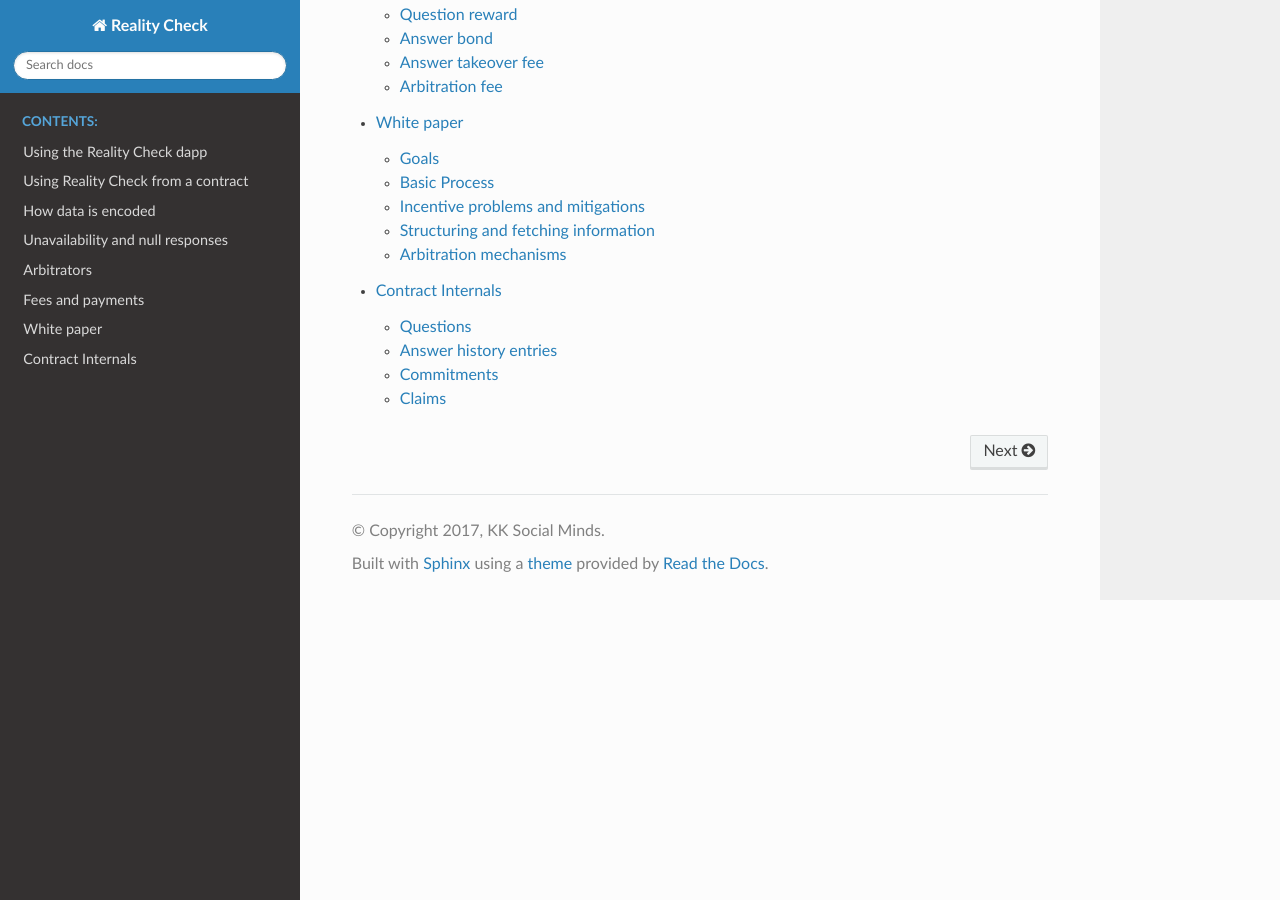
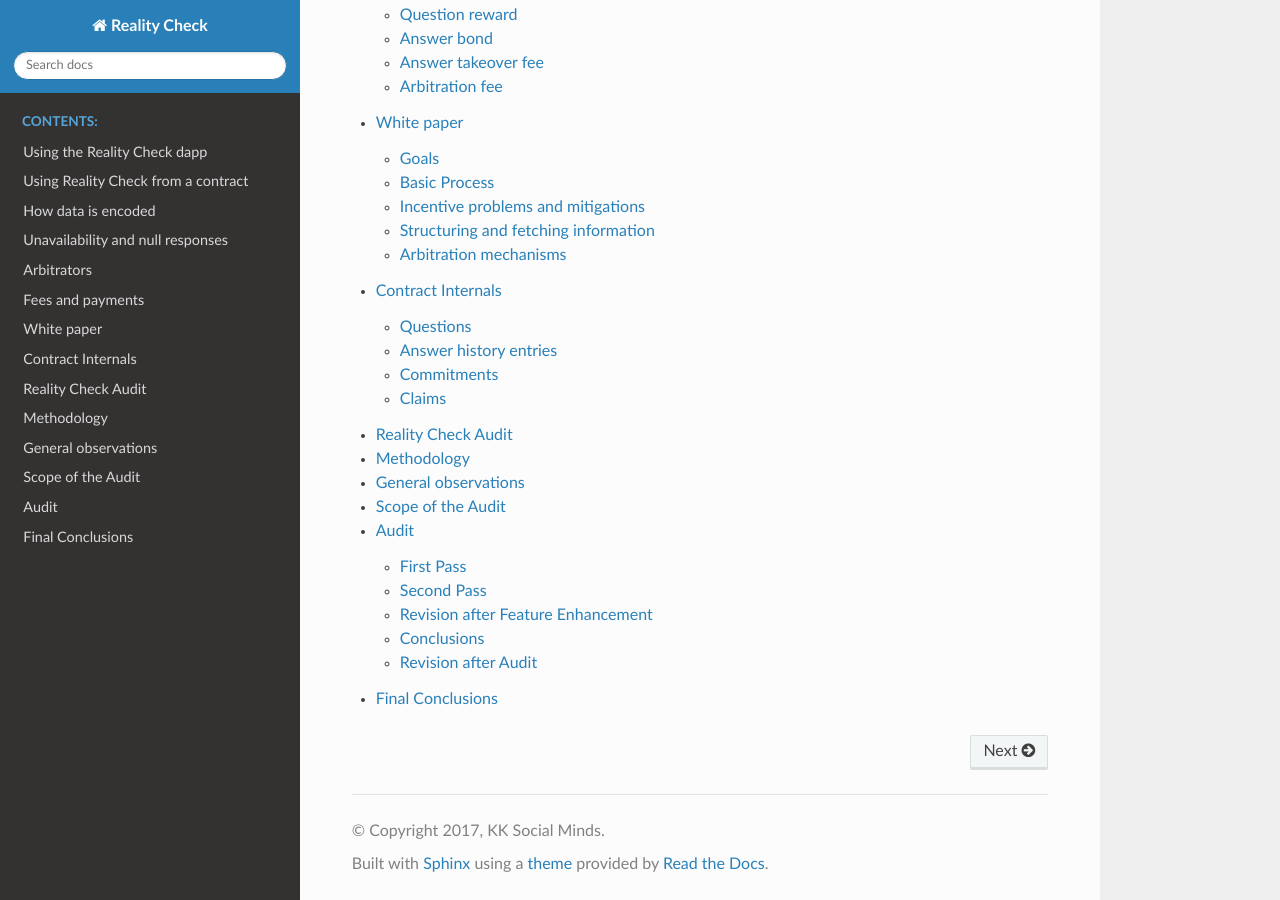
Before and after one commit to RealityETH/reality-eth-monorepo, a Sphinx documentation site: the page built from packages/dapp/docs/index.rst, in a window 1280 px wide and 900 px high, scrolled down 913 px. Built offline with Sphinx 7.4.7 and the Read the Docs theme 2.0.0, drawn with Linux system fonts in a browser that asks for light colours; some of the changed lines change nothing that is shown.

Commit message:
Make a page for the audit

```diff
--- /dev/null
+++ b/packages/dapp/docs/audit.rst
@@ -0,0 +1,248 @@
+Reality Check Audit
+===================
+
+Exported by Edmund Edgar from document at
+https://docs.google.com/document/d/1__9q9k3iJ7XoRIvW9MHtHfN59Hv4CcDrUCH4qgAGxQk
+
+Methodology
+===========
+
+Structured reading is the main method of assessment. The code has been read twice, (1) line by line from start to end focusing on local errors, gas consumption and efficiency. (2) the second time was during a one day workshop together with the ideator and implementer Edmund Edgar and Smart Contract Auditor Alex Kampa. The aim of this workshop was to uncover more sophisticated vulnerabilities due to timing, network constraints and economic imbalances.
+
+The following definitions of alert levels are adopted to label vulnerabilities.
+
+CRITICAL
+has potential to harm user or owner
+
+MEDIUM
+has potential to impede proper functioning of the smart contract
+
+MINOR
+there is a better way to do this or is just a matter of diverging tastes
+
+General observations
+====================
+
+The coding style is clear and idiomatic. The design of the program is efficient as it is (1) storing only consensus relevant data and (2) minimizing *gas * needs in recurrently used code parts.
+
+The author has paid attention to incorporate most of the good practices that the solidity developer community has found in the past. Low level errors are not present as the first pass shows (3 days of code reading)
+
+Scope of the Audit
+==================
+
+RealityCheck is a smart contract system that discovers truth by active disputes with *skin in the game*. A question is asked and a bounty is submitted for a correct answer. Concurrent answers put their own stake at risk. A dedicated arbiter can finally resolve disputes, if required.
+
+
+Scope of the audit is a corpus of ~700 lines of Solidity:
+
+`https://github.com/realitykeys/realitycheck/blob/master/truffle/contracts/Arbitrator.sol <https://github.com/realitykeys/realitycheck/blob/master/truffle/contracts/Arbitrator.sol>`_
+
+`https://github.com/realitykeys/realitycheck/blob/207278cecb4a99709dd7e6c1b601196ba11e676e/truffle/contracts/RealityCheck.sol <https://github.com/realitykeys/realitycheck/blob/207278cecb4a99709dd7e6c1b601196ba11e676e/truffle/contracts/RealityCheck.sol>`_
+
+
+Deployment, UI and other external modules are not part of the audit and can introduce vulnerabilities.
+
+
+Audit
+=====
+
+First Pass
+----------
+
+L413 MINOR bondMustBeZero is always true
+~~~~~~~~~~~~~~~~~~~~~~~~~~~~~~~~~~~~~~~
+
+Because function is not payable, modifier has no functionality after Solidity introduced the payable restriction and could be eliminated.
+
+L478 MINOR Improvement: clarify current winning with each answer given
+~~~~~~~~~~~~~~~~~~~~~~~~~~~~~~~~~~~~~~~~~~~~~~~~~~~~~~~~~~~~~~~~~~~~~
+
+Each answerer would bear a share of the gas costs, while herethe winner would cover the costs on the entire answer chain.
+
+
+*Edmund Edgar: This was our original design, it’s much simpler. However it became problematic when added commit->reveal. If there is an unrevealed previous answer, you don’t know whether the user who gave it needs to be paid, because you don’t yet know what their answer is. An alternative would be to lock the question until the reveal is either supplied or times out and prevents the next answer being added, but this allows users to lock the question at low cost (eg you can answer with a very low fee, then not reveal until the reveal deadline).*
+
+Second Pass
+-----------
+
+The workshop started at 9.00AM CET. with a general introduction of the Reality Check platform and testing out the interface.
+
+Observation 1
+~~~~~~~~~~~~~
+
+OUT OF SCOPE. There was a problem with updating the answers in the interface automatically. Roland Kofler had to refresh the page on several occasions (Google Chrome).
+
+Observation 2
+~~~~~~~~~~~~~
+
+.. image:: question_box.png
+   :width: 286px
+   :height: 453px
+   :scale: 65%
+   :alt: Reality Check Dapp question box
+   :align: right
+
+OUT OF SCOPE. When posting a question there are no labels describing the dropdown, making it a guesswork for the inexperienced user. The choice of having the description within the dropdowns does not provide enough context.
+
+Recommendation
+~~~~~~~~~~~~~~
+
+Holding a usability workshop with a *Thinking Aloud* Protocol to uncover potential problems.
+
+
+MEDIUM Spoofing the reality check contract
+~~~~~~~~~~~~~~~~~~~~~~~~~~~~~~~~~~~~~~~~~
+
+The arbitrator contract is loosely coupled with RealityCheck, he always has the RealityCheck contract as a parameter. This provides flexibility but COULD bring inconsistencies.
+
+The intent of an M:N dependency is to seamlessly transit from a reality check version to another.
+
+The argument has been held that such an attack is only one of many manipulation attacks inherently possible in the Metamask/ Browser ecosystem. Because the other vulnerabilities are unresolved in such a setup, resolving this problem would still enable similar attacks.
+
+Edmund Edgar: So the attack vector is that, can we fool the arbitrator about the address of the RealityCheck contract. Maybe a bigger issue for fooling regular users, eg if you hack my dapp source code etherdelta-style you can make them think they're interacting with the real contract when really it's the attacker's contract. Knowing which contract you're dealing with is kind-of the central flaw in the whole metamask security model right now, along with the fact that the user can't really realistically tell what message they're signing...I think tricking the arbitrator feels like kind-of a milder case of that, in that they're a specialist user with (hopefully) unusually good security.
+
+If the ONLY possible use of the RealityCheck system is seen in the context of a Web-Dapp with current level of security this argument is valid.
+
+**If there is a likely option that RealityCheck will be used in more automated (e.g. used by other contract systems or used with in IoT and secure hardware) a more robust approach to security is recommended. **
+
+**This holds more true if RealityCheck should be part of a decentralized permissionless service ecosystem, many in the Ethereum community envision.**
+
+MINOR RealityCheckAPI defined but never explicitly implemented
+~~~~~~~~~~~~~~~~~~~~~~~~~~~~~~~~~~~~~~~~~~~~~~~~~~~~~~~~~~~~~
+
+Currently the realitycheck contract is called by casting an address to the
+* abstract contract *
+RealityCheckAPI
+. The abstract contract is never inherited, apparently Solidity does not check strongly for Type-safety. Runtime-typing is not an official Solidity feature:
+
+Solidity is a statically typed language, which means that the type of each variable (state and local) needs to be specified (or at least known - see Type Deduction below) at compile-time. Solidity provides several elementary types which can be combined to form complex types.
+
+`https://solidity.readthedocs.io/en/v0.4.21/types.html <https://solidity.readthedocs.io/en/v0.4.21/types.html>`_
+
+
+A more conventional way would be to enforce the implementation by stating that
+
+`contract RealityKeys is RealityCheckAPI`
+
+
+Recommendable is also using the interface keyword.
+`https://solidity.readthedocs.io/en/v0.4.21/contracts.html#interfaces <https://solidity.readthedocs.io/en/v0.4.21/contracts.html#interfaces>`_
+
+Revision after Feature Enhancement
+----------------------------------
+
+The following enhancement was made on the 24th Feb 2018:
+
+`https://github.com/realitykeys/realitycheck/commit/207278cecb4a99709dd7e6c1b601196ba11e676e#diff-78b329f919a5d781dd13643896fd950b <https://github.com/realitykeys/realitycheck/commit/207278cecb4a99709dd7e6c1b601196ba11e676e#diff-78b329f919a5d781dd13643896fd950b>`_
+
+
+The change allows an arbitrator to retrieve funds from the RealityCheck contract that are conceived as an anti-spam measure.
+
+
+The change consists in adding:
+
+#.  A
+    payable
+    fallback function to
+    Arbitrator.sol
+
+
+
+#.  Adding a
+    function
+    callWithdraw(address realitycheck) onlyOwner
+    which allows the Arbiter to withdraw from the
+    RealityCheck.sol
+    contract to the Arbitrator Contract.
+
+
+
+#.  Adding withdraw() to the
+    RealityCheckAPI
+    contract in
+    Arbitrator.sol
+
+
+
+
+The enhancement bears no additional vulnerabilities.
+
+Conclusions
+-----------
+
+There is a case for coupling Arbitrator and RealityCheck contract dependencies in a trustless way as one hopes RealityCheck will be used by the broader smart contract system as Oracle. It is left to the discretion and judgment of the RealityKeys team to pick this option.
+
+Enforcing the implementation of RealityCheckAPI could also be recommended.
+
+Revision after Audit
+--------------------
+
+Eliminating contract RealityCheckAPI
+~~~~~~~~~~~~~~~~~~~~~~~~~~~~~~~~~~~~
+
+The recommendation to explicitly inherit RealityCheckAPI was modified to directly reference the RealityCheck contract instead.
+
+`https://github.com/realitykeys/realitycheck/commit/2fcd6f1746d7fcd25b79cf29e19f420d613fd84d <https://github.com/realitykeys/realitycheck/commit/2fcd6f1746d7fcd25b79cf29e19f420d613fd84d>`_
+
+
+Changes in
+Arbitrator.sol
+:
+
+#.  Contract
+    RealityCheckAPI
+    was removed
+
+
+
+#.  Casts to
+    RealityCheckAPI(realitycheck)
+    were replaced with
+    RealityCheck(realitycheck)
+
+
+
+**The change is not capable of introducing new vulnerabilities since the behavior of the contracts have not changed.**
+
+
+Tying Arbitrator to a single Reality Check address
+~~~~~~~~~~~~~~~~~~~~~~~~~~~~~~~~~~~~~~~~~~~~~~~~~~
+
+The recommendation of implementing a tighter coupling between Arbitrator and RealityCheck contracts were followed with the following commit:
+
+`https://github.com/realitykeys/realitycheck/commit/a4068686b3edb7df5356b64ac29e9ff38952293e <https://github.com/realitykeys/realitycheck/commit/a4068686b3edb7df5356b64ac29e9ff38952293e>`_
+
+
+Changes in
+Arbitrator.sol
+:
+
+#.  A member variable
+    RealityCheck public realitycheck
+    was introduced
+
+#.  A setter function for this member variable was introduced:
+    function setRealityCheck(address addr) onlyOwner
+
+#.  A event logs the changes on this function
+    event LogSetRealityCheck
+
+#.  All parameters
+    address realitycheck
+    were removed from the function signatures
+
+#.  All casts to
+    RealityCheck(realitycheck)
+    were replaced by the member variable
+    realitycheck
+
+
+
+The change makes upgrades to new RealityCheck contracts explicit and part of the trust architecture of the contract. Besides setting the contract explicitly, no behavior has changed.
+
+**The modification is therefore not capable of introducing new vulnerabilities.**
+
+Final Conclusions
+=================
+
+The recommendations were accepted by the RealityKeys Team. The following modifications didn't bear potential to introduce new vulnerabilities.
--- a/packages/dapp/docs/index.rst
+++ b/packages/dapp/docs/index.rst
@@ -23,3 +23,4 @@
    fees
    whitepaper
    contract_explanation
+   audit
```
Also changed, not shown: packages/dapp/docs/question_box.png (added).
